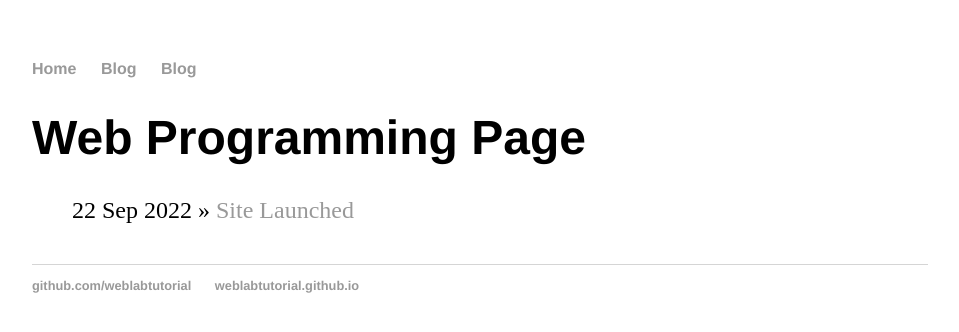
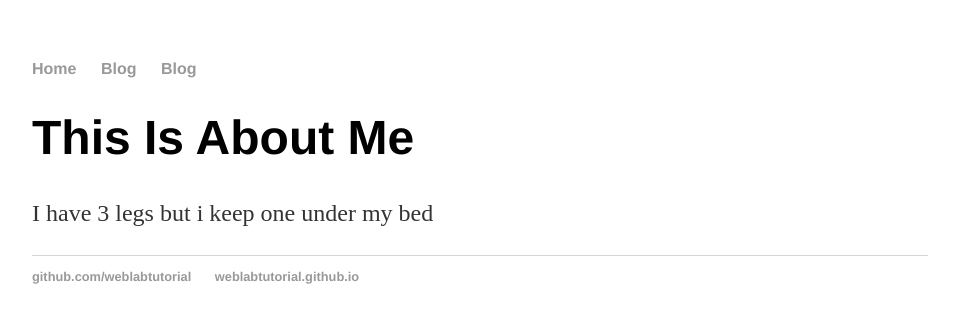
Before and after one commit to willzude/willzude.github.io, a Jekyll site: the page built from about/index.html, in a window 1280 px wide. Shown: the top 332 px of the page, without its empty margins (160-1119 px from the left). Built offline with Jekyll 4.4.1, drawn with Linux system fonts in a browser that asks for light colours.

Commit message:
Update index.html

```diff
--- a/about/index.html
+++ b/about/index.html
@@ -1,11 +1,8 @@
 ---
 layout: default
-title: Web Programming Page
+title: Web Programming
 ---
-<h1>{{ page.title }}</h1>
-<ul class="posts">
- {% for post in site.posts %}
- <li><span>{{ post.date | date_to_string }}</span> » <a href="{{ post.url }}" title="{{ post.title }}">{{
-post.title }}</a></li>
- {% endfor %}
-</ul>
+<div class="blurb">
+<h1>This Is About Me</h1>
+<p>I have 3 legs but i keep one under my bed</p>
+</div>
```
